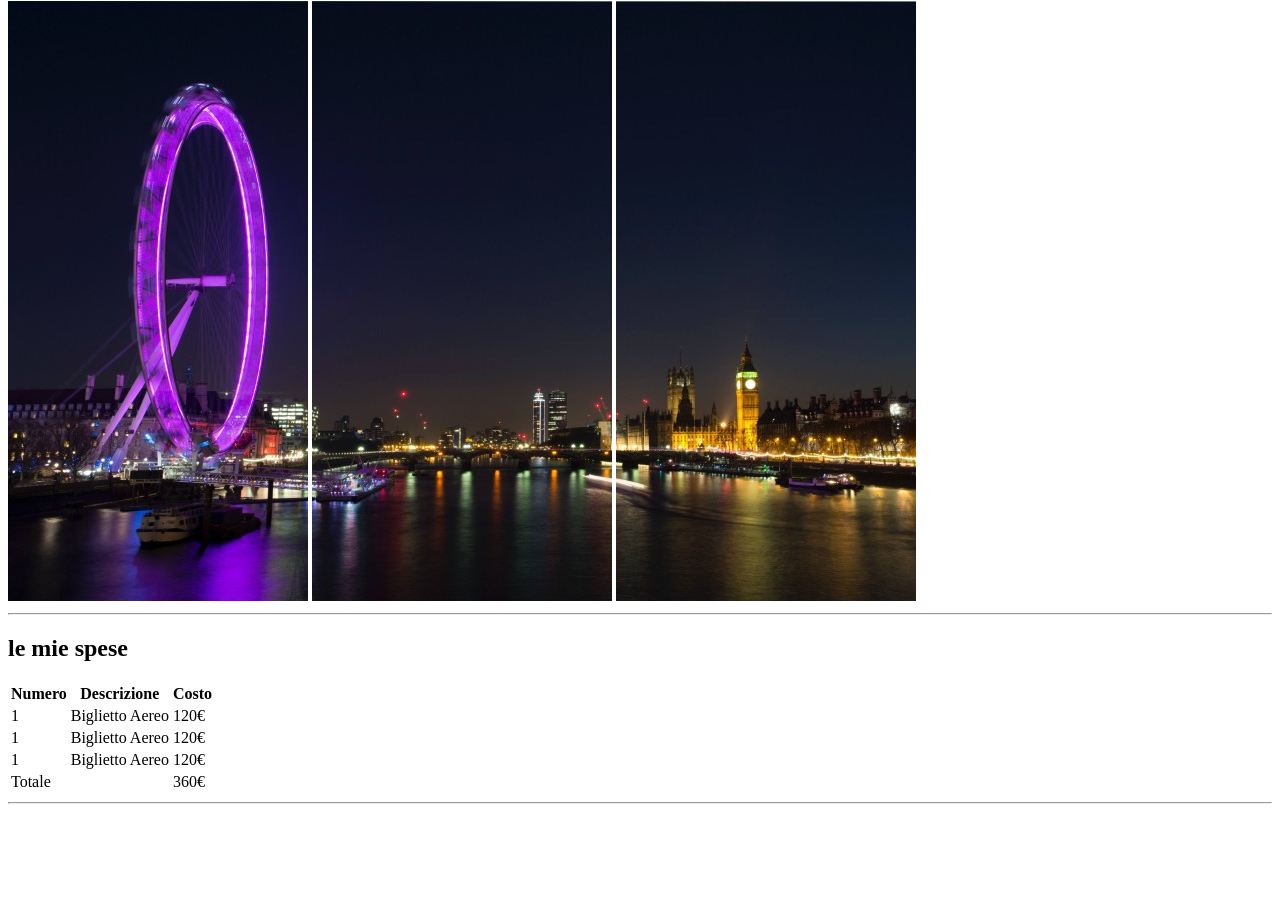
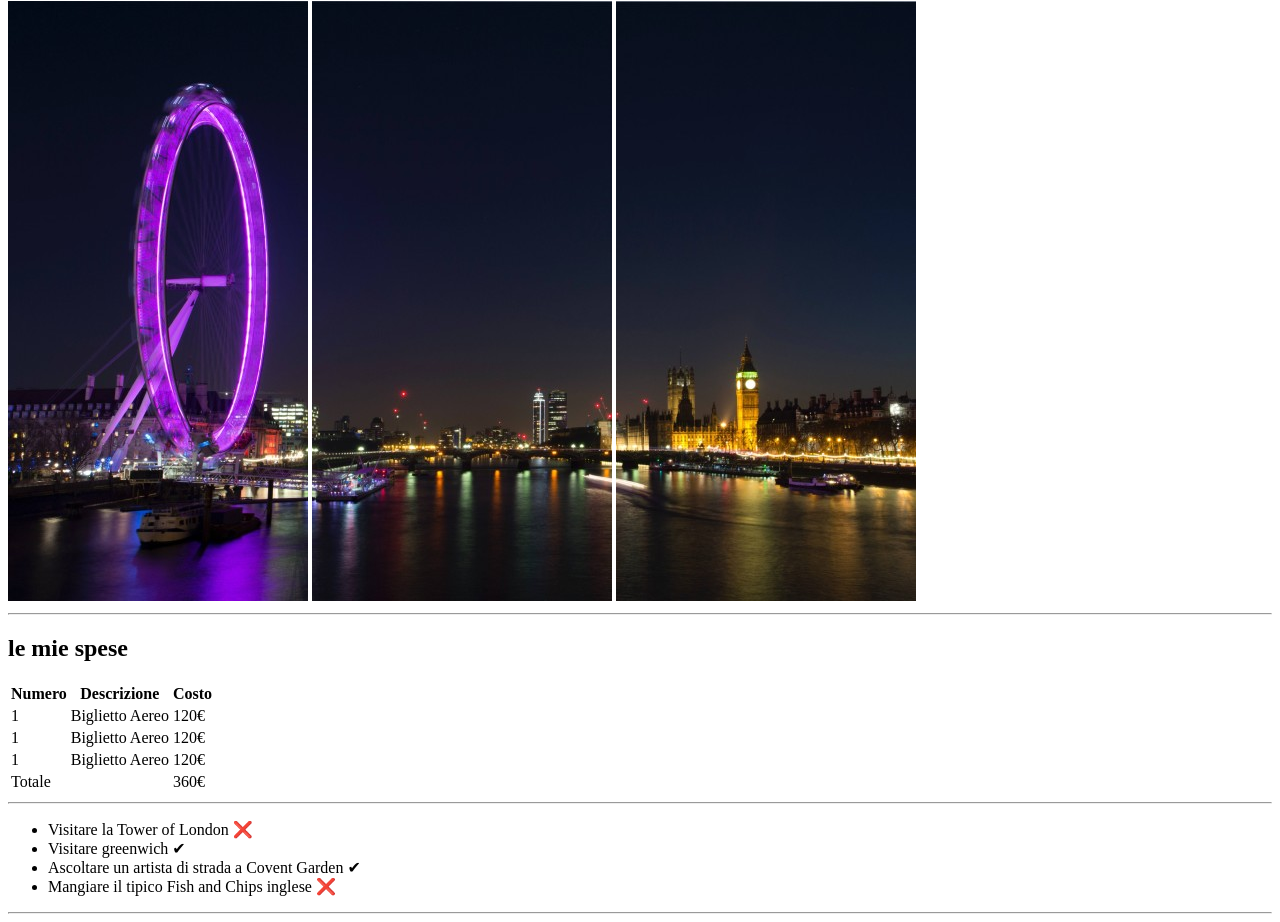
Before and after one commit to RiccardoOrlando/html-london-trip, a plain HTML site: page index.html in a window 1280 px wide. Shown: the part 79-1001 px from the top of the page. Before the commit the page ends 891 px from the top, so only its background shows below. Drawn offline with Linux system fonts and the light colour scheme; files whose address does not match are found by name.

Commit message:
feat: Add section 2

```diff
--- a/index.html
+++ b/index.html
@@ -53,6 +53,18 @@
             <hr>
         </section>
         <!-- /inizio sezione 1 -->
+
+        <!-- inizio sezione 2 -->
+        <section>
+            <ul>
+                <li>Visitare la Tower of London ❌</li>
+                <li>Visitare greenwich ✔</li>
+                <li>Ascoltare un artista di strada a Covent Garden ✔</li>
+                <li>Mangiare il tipico Fish and Chips inglese ❌</li>
+            </ul>
+            <hr>
+         </section>
+        <!-- /inizio sezione 2 -->
     </main>
 </body>
 </html>
```
